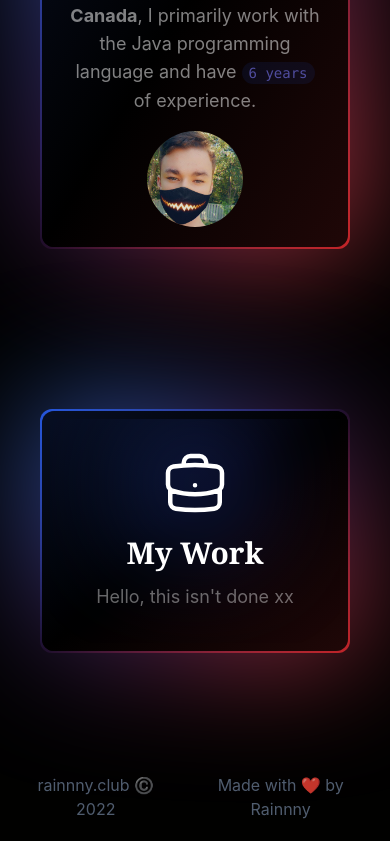
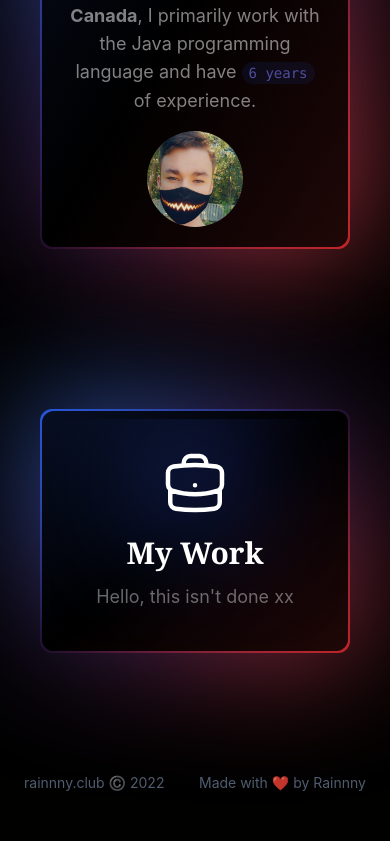
Before and after one commit to Rainnny7/Personal-Website, a Next.js app: page / in a window 390 px wide. Shown: the part 1313-2154 px from the top of the page. After the commit the page ends 2126 px from the top, so only its background shows below. Built offline with nearby package versions, Linux system fonts and the light colour scheme; no server answers.

Commit message:
Made the footer more responsive

```diff
--- a/src/components/footer.jsx
+++ b/src/components/footer.jsx
@@ -9,7 +9,7 @@ import config from "../config";
 export default function Footer() {
 	const date = new Date();
 	return (
-		<footer className="flex justify-between px-6 pb-5 mt-20 text-center gap-7 opacity-80 text-slate-500">
+		<footer className="flex justify-between px-6 pb-5 mt-20 text-sm text-center sm:text-base gap-7 opacity-80 text-slate-500">
 			{config.footer.map((footer, index) => {
 				return (
 					<a key={index} href={footer.link}>
```
